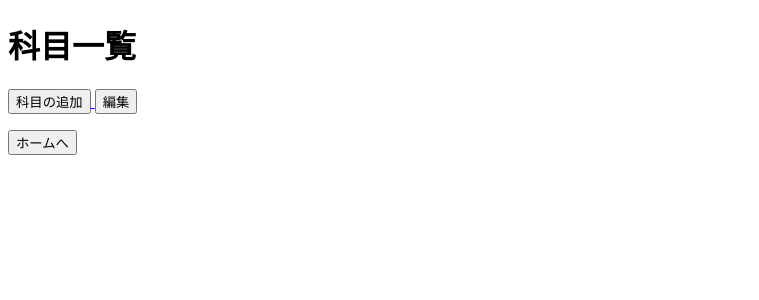
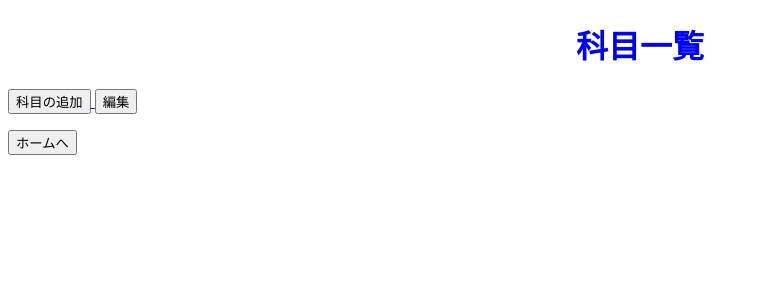
Before and after one commit to taipiwiq/aaaaa, a Python web app: template PLACTICE/admin_app/templates/genre.html in a window 1280 px wide. Shown: the top 300 px of the page, without its empty margins (0-759 px from the left). Run offline with Jinja, Linux system fonts and the light colour scheme; the template is opened without the code that fills it, so the values that code supplies are empty; some libraries are stand-ins or nearby versions.

Commit message:
Update style.css

```diff
--- a/PLACTICE/static/css/style.css
+++ b/PLACTICE/static/css/style.css
@@ -1,3 +1,8 @@
+h1{
+    color:blue;
+    text-align:center;
+}
+
 p {
     color:red;
 }
```
